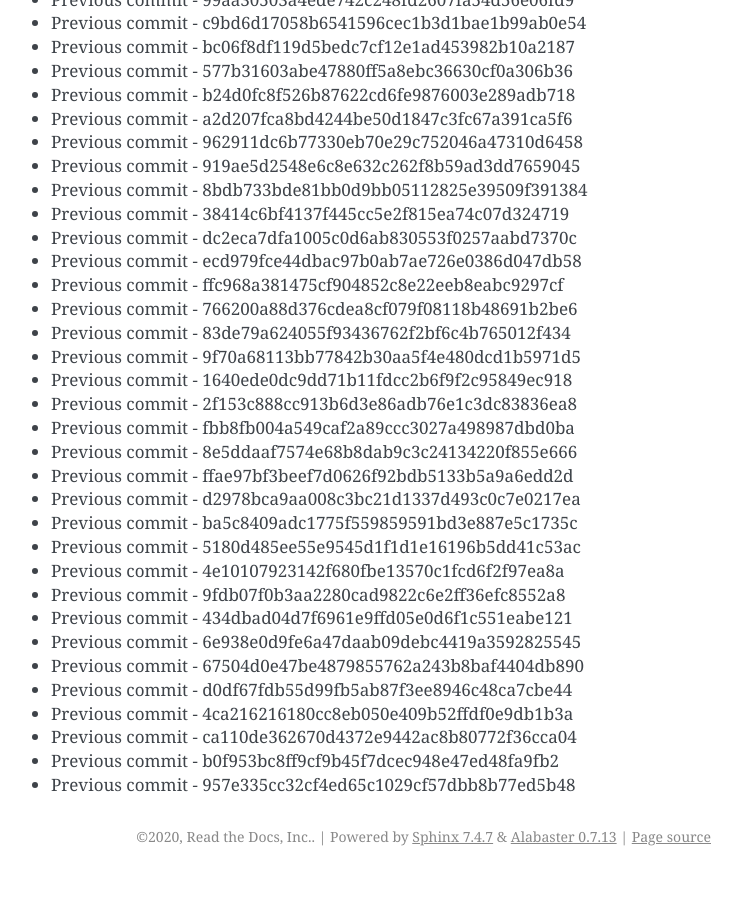
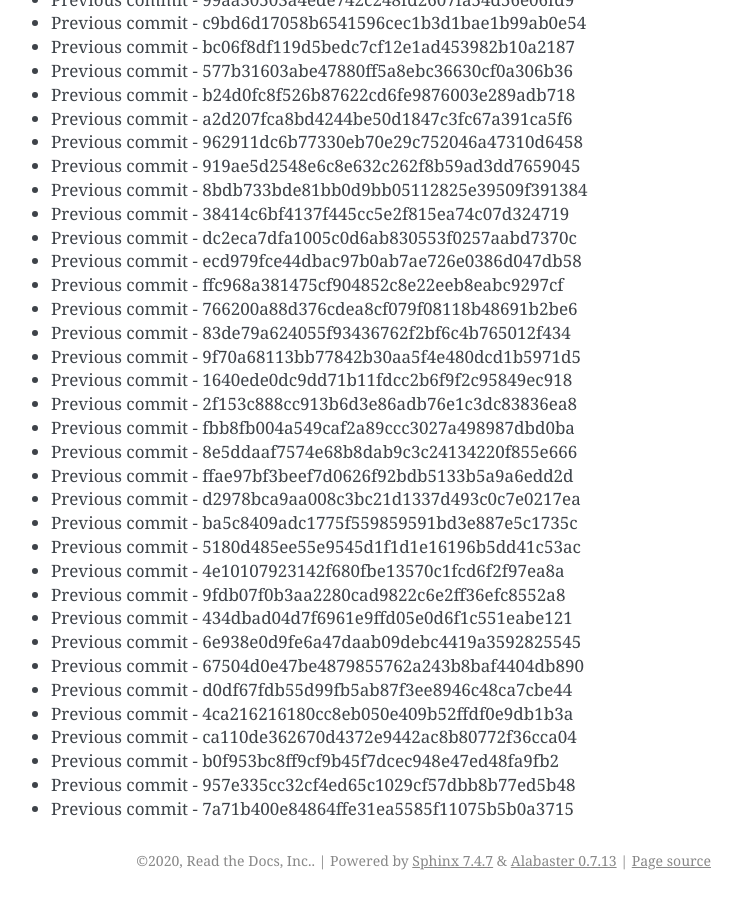
Before and after one commit to readthedocs/rtd-git-stresstest, a Sphinx documentation site: the page built from docs/updates.rst, in a window 1280 px wide and 900 px high, scrolled down 78781 px. Shown: the whole window, without its empty margins (399-1141 px from the left). Built offline with Sphinx 7.4.7, drawn with Linux system fonts in a browser that asks for light colours; before the commit the page ends 79657 px from its top, so only the background shows below that.

Commit message:
Generating commit from previous: 7a71b400e84864ffe31ea5585f11075b5b0a3715

```diff
--- a/docs/updates.rst
+++ b/docs/updates.rst
@@ -3342,3 +3342,4 @@ It can be tested for any performance characteristics.
 * Previous commit - ca110de362670d4372e9442ac8b80772f36cca04
 * Previous commit - b0f953bc8ff9cf9b45f7dcec948e47ed48fa9fb2
 * Previous commit - 957e335cc32cf4ed65c1029cf57dbb8b77ed5b48
+* Previous commit - 7a71b400e84864ffe31ea5585f11075b5b0a3715
```
